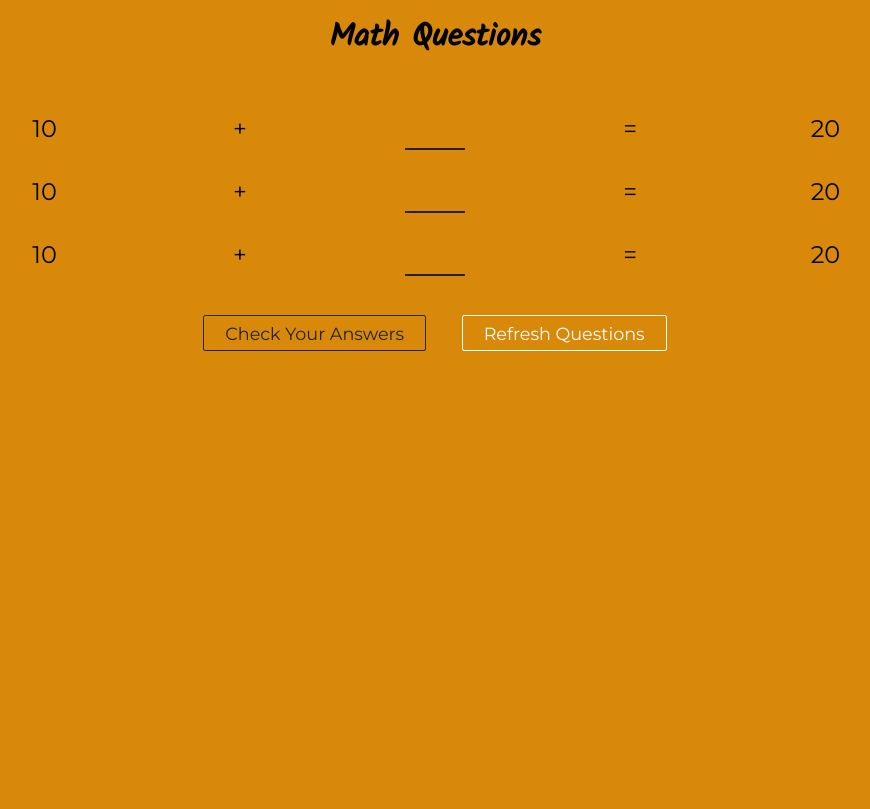
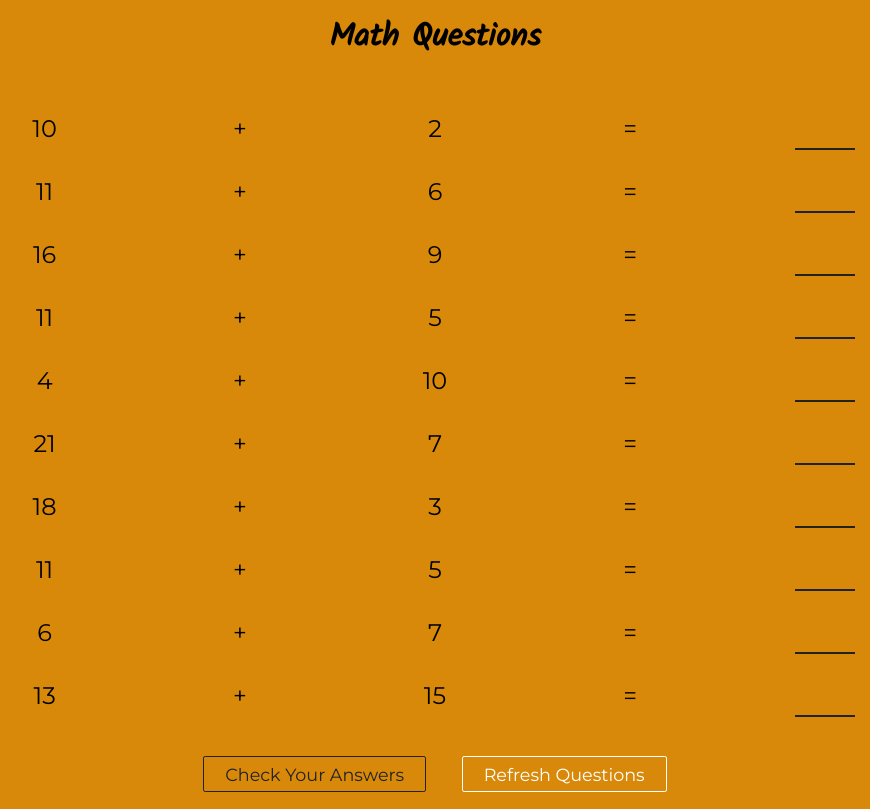
Before and after one commit to grford15/quizz-app, a React (Create React App) app: page /math in a window 1280 px wide. Shown: the whole page, without its empty margins (205-1075 px from the left). Built offline with nearby package versions, Linux system fonts and the light colour scheme.

Commit message:
add map function to read array of questions & return form elements

```diff
--- a/src/components/MathQuiz.js
+++ b/src/components/MathQuiz.js
@@ -45,39 +45,21 @@ class MathQuiz extends React.Component {
         <h2>Math Questions</h2>
         <div className="questions-section">
           <form onSubmit={this.answerQuestions}>
-            <div className="question">
-              <span>10</span>
+            {mathQuestions.map((question, index) => {
+              return (
+                <div className="question" key={index}>
+                  <span>{question.num1}</span>
                   <span>+</span>
+                  <span>{question.num2}</span>
+                  <span>=</span>
                   <input
                     type="number"
-                name="question1"
+                    name={'question' + index}
                     onChange={this.handleChange}
                   />
-              <span>=</span>
-              <span>20</span>
                 </div>
-            <div className="question">
-              <span>10</span>
-              <span>+</span>
-              <input
-                type="number"
-                name="question2"
-                onChange={this.handleChange}
-              />
-              <span>=</span>
-              <span>20</span>
-            </div>
-            <div className="question">
-              <span>10</span>
-              <span>+</span>
-              <input
-                type="number"
-                name="question3"
-                onChange={this.handleChange}
-              />
-              <span>=</span>
-              <span>20</span>
-            </div>
+              );
+            })}
           </form>
         </div>
         <div className="answer-section">
@@ -98,4 +80,47 @@ class MathQuiz extends React.Component {
   }
 }
 
+const mathQuestions = [
+  {
+    num1: 10,
+    num2: 2,
+  },
+  {
+    num1: 11,
+    num2: 6,
+  },
+  {
+    num1: 16,
+    num2: 9,
+  },
+  {
+    num1: 11,
+    num2: 5,
+  },
+  {
+    num1: 4,
+    num2: 10,
+  },
+  {
+    num1: 21,
+    num2: 7,
+  },
+  {
+    num1: 18,
+    num2: 3,
+  },
+  {
+    num1: 11,
+    num2: 5,
+  },
+  {
+    num1: 6,
+    num2: 7,
+  },
+  {
+    num1: 13,
+    num2: 15,
+  },
+];
+
 export default MathQuiz;
```
Lines whose indentation alone changed are shown as unchanged.
